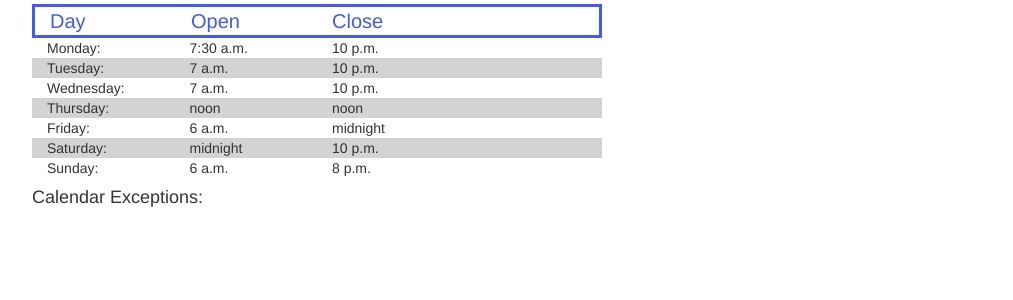
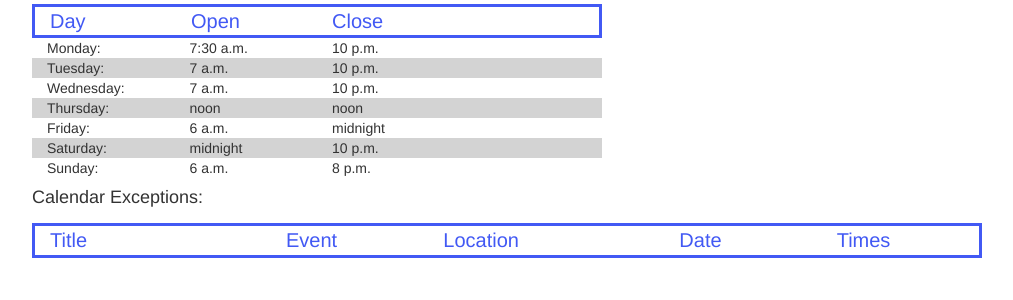
Before and after one commit to emma-github-acct/R-App, a Django app: page /location/1/ in a window 1280 px wide. Shown: the part 331-631 px from the top of the page, without its empty margins (38-1051 px from the left). Run offline with Django 3.2, Linux system fonts and the light colour scheme; data comes from the database, SQL or seed files in the repository; both versions use the stored data as it was after the commit; data that the repository does not hold is empty; some libraries are stand-ins or nearby versions.

Commit message:
Adds exceptions calendar to location detailed html page and fixed error with events calendar regarding unicode(self)

```diff
--- a/r_app/display/models.py
+++ b/r_app/display/models.py
@@ -2,7 +2,7 @@ from django.db import models
 from phonenumber_field.modelfields import PhoneNumberField
 
 class CalendarException(models.Model):
-    title = models.CharField(max_length=20)
+    title = models.CharField(max_length=30)
     location_title = models.ForeignKey(
         "Location",
         on_delete=models.CASCADE
@@ -30,16 +30,10 @@ class EventsCalendar(models.Model):
     room_id = models.IntegerField(default = 0)
 
     def __unicode__(self):
-        return self.location_title
+        return self.event_title
 
-    def __unicode__(self):
-        return self.date
-
-    def __unicode__(self):
-        return self.opening_time
-
-    def _unicode_(self):
-        return self.closing_time
+    def __str__(self):
+        return self.event_title
 
 
 class Contact(models.Model):
--- a/r_app/r_app/static/main.css
+++ b/r_app/r_app/static/main.css
@@ -34,7 +34,7 @@ h1 {
     color: yellow;
 }
 
-#titleRow {
+.titleRow {
     border-color: #4259f4;
     color: #4259f4;
     font-size: 20px;
--- a/r_app/r_app/templates/display/location_detail.html
+++ b/r_app/r_app/templates/display/location_detail.html
@@ -22,14 +22,14 @@
         <h4 class="locationSection">Regular Hours:</h4>
 
         <div id="regularHours" class="col-xs-12 col-sm-12 col-md-6 col-lg-6">
-            <div id="titleRow" class="row">
-                <div id="titleDay" class="col-xs-3 col-sm-3 col-md-3 col-lg-3">
+            <div class="titleRow row">
+                <div class="col-xs-3 col-sm-3 col-md-3 col-lg-3">
                     Day
                 </div>
-                <div id="titleOpen" class="col-xs-3 col-sm-3 col-md-3 col-lg-3">
+                <div class="col-xs-3 col-sm-3 col-md-3 col-lg-3">
                     Open
                 </div>
-                <div id="titleClose" class="col-xs-3 col-sm-3 col-md-3 col-lg-3">
+                <div class="col-xs-3 col-sm-3 col-md-3 col-lg-3">
                     Close
                 </div>
             </div>
@@ -112,7 +112,74 @@
             </div>
         </div>
 
+        <!-- Calendar Exceptions -->
         <h4 class="locationSection">Calendar Exceptions:</h4>
+
+        <div id="calendarExceptions" class="col-xs-12 col-sm-12 col-md-10 col-lg-10">
+            <div class="titleRow row">
+                <div class="col-xs-3 col-sm-3 col-md-3 col-lg-3">
+                    Title
+                </div>
+                <div class="col-xs-2 col-sm-2 col-md-2 col-lg-2">
+                    Event
+                </div>
+                <div class="col-xs-3 col-sm-3 col-md-3 col-lg-3">
+                    Location
+                </div>
+                <div class="col-xs-2 col-sm-2 col-md-2 col-lg-2">
+                    Date
+                </div>
+                <div class="col-xs-2 col-sm-2 col-md-2 col-lg-2">
+                    Times
+                </div>
+            </div>
+
+        {% for excep in exceptions %}
+
+            {% if forloop.counter0|divisibleby:2 %}
+
+            <div class="row">
+                <div class="col-xs-3 col-sm-3 col-md-3 col-lg-3">
+                    {{ excep.title}}
+                </div>
+                <div class="col-xs-2 col-sm-2 col-md-2 col-lg-2">
+                    {{ excep.event_title }}
+                </div>
+                <div class="col-xs-3 col-sm-3 col-md-3 col-lg-3">
+                    {{ excep.location_title }}
+                </div>
+                <div class="col-xs-2 col-sm-2 col-md-2 col-lg-2">
+                    {{ excep.date }}
+                </div>
+                <div class="col-xs-2 col-sm-2 col-md-2 col-lg-2">
+                    {{ excep.opening_time }} - {{ excep.closing_time }}
+                </div>
+            </div>
+
+            {% elif forloop.counter|divisibleby:2 %}
+
+            <div class="grey_row row">
+                <div class="col-xs-3 col-sm-3 col-md-3 col-lg-3">
+                    {{ excep.title}}
+                </div>
+                <div class="col-xs-2 col-sm-2 col-md-2 col-lg-2">
+                    {{ excep.event_title }}
+                </div>
+                <div class="col-xs-3 col-sm-3 col-md-3 col-lg-3">
+                    {{ excep.location_title }}
+                </div>
+                <div class="col-xs-2 col-sm-2 col-md-2 col-lg-2">
+                    {{ excep.date }}
+                </div>
+                <div class="col-xs-2 col-sm-2 col-md-2 col-lg-2">
+                    {{ excep.opening_time }} - {{ excep.closing_time }}
+                </div>
+            </div>
+
+            {% endif %}
+
+         {% endfor %}
+        </div>
 
 </div>
 
```
Also changed, not shown: r_app/db.sqlite3, 1 other file.
